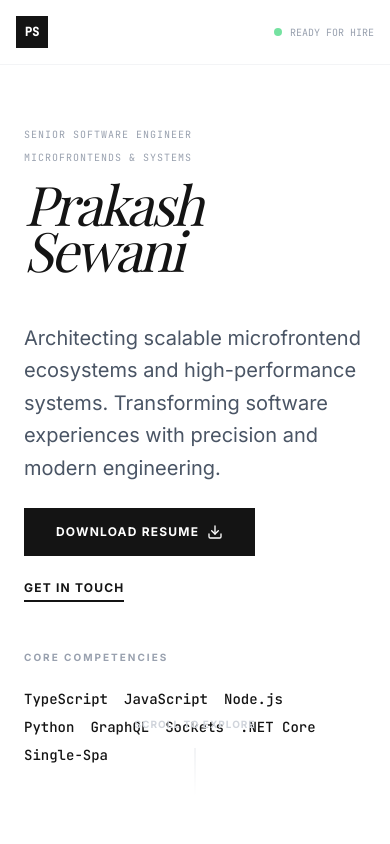
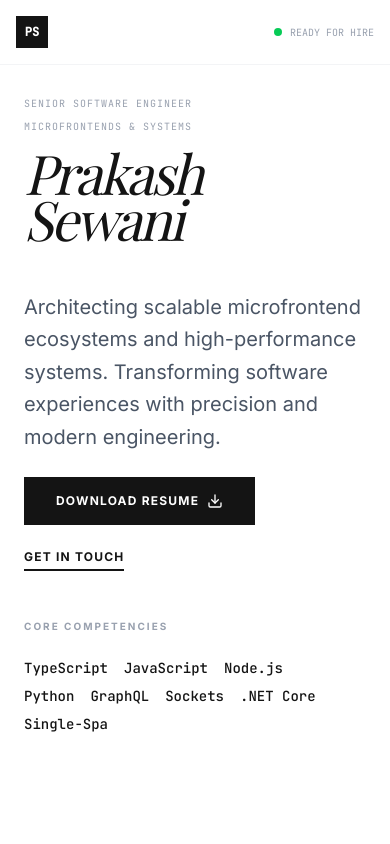
Before and after one commit to PrakashSewani/Portfolio, a React (Vite) app: page / in a window 390 px wide. Shown: the top 844 px of the page. Built offline with nearby package versions, Linux system fonts and the light colour scheme; a web font is replaced by a local one.

Commit message:
feat: Implement preloader and enhance hero section
Introduce a preloader component with a progress animation to provide a better initial user experience. Enhance the hero section with more refined animations and slightly adjusted spacing for improved visual appeal and engagement.

```diff
--- a/src/App.tsx
+++ b/src/App.tsx
@@ -1,3 +1,5 @@
+import { useState, useEffect } from 'react';
+import { AnimatePresence, motion } from 'motion/react';
 import Navbar from './components/Navbar';
 import Hero from './components/Hero';
 import Expertise from './components/Expertise';
@@ -5,12 +7,25 @@ import Projects from './components/Projects';
 import Experience from './components/Experience';
 import Interests from './components/Interests';
 import Contact from './components/Contact';
+import Preloader from './components/Preloader';
 import { ThemeProvider } from './lib/ThemeContext';
 
 export default function App() {
+  const [isLoading, setIsLoading] = useState(true);
+
   return (
     <ThemeProvider>
-      <main className="relative min-h-screen">
+      <AnimatePresence mode="wait">
+        {isLoading ? (
+          <Preloader key="preloader" onComplete={() => setIsLoading(false)} />
+        ) : (
+          <motion.main
+            key="main"
+            initial={{ opacity: 0 }}
+            animate={{ opacity: 1 }}
+            transition={{ duration: 1 }}
+            className="relative min-h-screen"
+          >
             <Navbar />
             <Hero />
             <Expertise />
@@ -18,7 +33,9 @@ export default function App() {
             <Experience />
             <Interests />
             <Contact />
-      </main>
+          </motion.main>
+        )}
+      </AnimatePresence>
     </ThemeProvider>
   );
 }
--- a/src/components/Hero.tsx
+++ b/src/components/Hero.tsx
@@ -3,17 +3,22 @@ import { ArrowDownRight, Download } from 'lucide-react';
 
 export default function Hero() {
   return (
-    <section className="relative min-h-screen flex flex-col justify-center px-6 md:px-12 pt-24 pb-12 overflow-hidden bg-white dark:bg-[#0a0a0a] transition-colors">
+    <section className="relative min-h-screen flex flex-col justify-center px-6 md:px-12 pt-24 pb-32 md:pb-12 overflow-hidden bg-white dark:bg-[#0a0a0a] transition-colors">
       <div className="absolute inset-0 data-grid -z-10" />
 
       <div className="max-w-7xl mx-auto w-full">
         <motion.div
-          initial={{ opacity: 0, y: 20 }}
+          initial={{ opacity: 0, y: 30 }}
           animate={{ opacity: 1, y: 0 }}
-          transition={{ duration: 0.8, ease: "easeOut" }}
+          transition={{ duration: 1.2, ease: [0.22, 1, 0.36, 1], delay: 0.2 }}
           className="flex flex-col gap-4"
         >
-          <div className="flex flex-col md:flex-row items-start md:items-center gap-2 md:gap-4">
+          <motion.div
+            initial={{ opacity: 0, x: -20 }}
+            animate={{ opacity: 1, x: 0 }}
+            transition={{ duration: 0.8, delay: 0.5 }}
+            className="flex flex-col md:flex-row items-start md:items-center gap-2 md:gap-4"
+          >
             <span className="text-[10px] md:text-xs font-mono uppercase tracking-widest text-gray-400 dark:text-white/40">
               Senior Software Engineer
             </span>
@@ -21,15 +26,25 @@ export default function Hero() {
             <span className="text-[10px] md:text-xs font-mono uppercase tracking-widest text-gray-400 dark:text-white/40">
               Microfrontends & Systems
             </span>
-          </div>
+          </motion.div>
 
-          <h1 className="text-[14vw] md:text-[10vw] font-serif leading-[0.85] tracking-tighter italic text-[#141414] dark:text-white select-none">
+          <motion.h1
+            initial={{ opacity: 0, y: 40 }}
+            animate={{ opacity: 1, y: 0 }}
+            transition={{ duration: 1, delay: 0.7, ease: [0.22, 1, 0.36, 1] }}
+            className="text-[14vw] md:text-[10vw] font-serif leading-[0.85] tracking-tighter italic text-[#141414] dark:text-white select-none"
+          >
             Prakash <br />
             Sewani
-          </h1>
+          </motion.h1>
 
           <div className="grid grid-cols-1 md:grid-cols-2 gap-12 mt-8">
-            <div className="flex flex-col gap-6">
+            <motion.div
+              initial={{ opacity: 0, y: 20 }}
+              animate={{ opacity: 1, y: 0 }}
+              transition={{ duration: 0.8, delay: 1 }}
+              className="flex flex-col gap-6"
+            >
               <p className="text-xl md:text-2xl font-light leading-relaxed text-gray-600 dark:text-white/60 max-w-lg">
                 Architecting scalable microfrontend ecosystems and high-performance systems. Transforming software experiences with precision and modern engineering.
               </p>
@@ -49,20 +64,25 @@ export default function Hero() {
                   Get in touch
                 </a>
               </div>
-            </div>
+            </motion.div>
 
-            <div className="flex flex-col justify-end items-start md:items-end gap-2">
+            <motion.div
+              initial={{ opacity: 0, x: 20 }}
+              animate={{ opacity: 1, x: 0 }}
+              transition={{ duration: 0.8, delay: 1.2 }}
+              className="flex flex-col justify-end items-start md:items-end gap-2"
+            >
               <div className="text-[10px] uppercase tracking-[0.2em] text-gray-400 dark:text-white/20 font-bold mb-4">
                 Core Competencies
               </div>
-              <div className="flex flex-wrap justify-start md:justify-end gap-x-4 gap-y-2 max-w-xs text-right">
+              <div className="flex flex-wrap justify-start md:justify-end gap-x-4 gap-y-2 max-w-xs md:text-right">
                 {['TypeScript', 'JavaScript', 'Node.js', 'Python', 'GraphQL', 'Sockets', '.NET Core', 'Single-Spa'].map((tech) => (
                   <span key={tech} className="text-sm font-mono font-medium text-[#141414] dark:text-white">
                     {tech}
                   </span>
                 ))}
               </div>
-            </div>
+            </motion.div>
           </div>
         </motion.div>
       </div>
@@ -71,7 +91,7 @@ export default function Hero() {
         initial={{ opacity: 0 }}
         animate={{ opacity: 1 }}
         transition={{ delay: 1, duration: 1 }}
-        className="absolute bottom-12 left-1/2 -translate-x-1/2 flex flex-col items-center gap-4"
+        className="absolute bottom-8 md:bottom-12 left-1/2 -translate-x-1/2 flex flex-col items-center gap-4 hidden sm:flex"
       >
         <span className="text-[10px] uppercase tracking-widest font-bold text-gray-300 dark:text-white/20">Scroll to explore</span>
         <div className="w-[1px] h-12 bg-gradient-to-b from-gray-200 to-transparent dark:from-white/10" />
--- /dev/null
+++ b/src/components/Preloader.tsx
@@ -0,0 +1,74 @@
+import { useState, useEffect } from 'react';
+import { motion, AnimatePresence } from 'motion/react';
+
+export default function Preloader({ onComplete }: { onComplete: () => void }) {
+  const [count, setCount] = useState(0);
+
+  useEffect(() => {
+    const duration = 2000; // 2 seconds
+    const interval = 20;
+    const steps = duration / interval;
+    const increment = 100 / steps;
+
+    const timer = setInterval(() => {
+      setCount((prev) => {
+        if (prev >= 100) {
+          clearInterval(timer);
+          setTimeout(onComplete, 500);
+          return 100;
+        }
+        return Math.min(prev + increment, 100);
+      });
+    }, interval);
+
+    return () => clearInterval(timer);
+  }, [onComplete]);
+
+  return (
+    <motion.div
+      exit={{ y: '-100%' }}
+      transition={{ duration: 0.8, ease: [0.76, 0, 0.24, 1] }}
+      className="fixed inset-0 z-[100] flex flex-col items-center justify-center bg-[#141414] text-white"
+    >
+      <div className="relative flex flex-col items-center gap-8">
+        <motion.div
+          initial={{ opacity: 0, y: 20 }}
+          animate={{ opacity: 1, y: 0 }}
+          className="flex flex-col items-center gap-2"
+        >
+          <span className="text-[10px] uppercase tracking-[0.4em] font-bold text-white/40">
+            Architecting Systems
+          </span>
+          <h2 className="text-4xl md:text-6xl font-serif italic tracking-tighter">
+            Prakash Sewani
+          </h2>
+        </motion.div>
+
+        <div className="flex flex-col items-center gap-4">
+          <div className="w-48 h-[1px] bg-white/10 relative overflow-hidden">
+            <motion.div
+              className="absolute inset-y-0 left-0 bg-white"
+              initial={{ width: 0 }}
+              animate={{ width: `${count}%` }}
+              transition={{ ease: "linear" }}
+            />
+          </div>
+          <span className="text-xs font-mono tabular-nums text-white/60">
+            {Math.round(count)}%
+          </span>
+        </div>
+      </div>
+
+      <motion.div
+        initial={{ opacity: 0 }}
+        animate={{ opacity: 1 }}
+        transition={{ delay: 0.2 }}
+        className="absolute bottom-12 left-12"
+      >
+        <span className="text-[8px] uppercase tracking-widest font-bold text-white/20">
+          © 2026 Portfolio
+        </span>
+      </motion.div>
+    </motion.div>
+  );
+}
```
Lines whose indentation alone changed are shown as unchanged.
